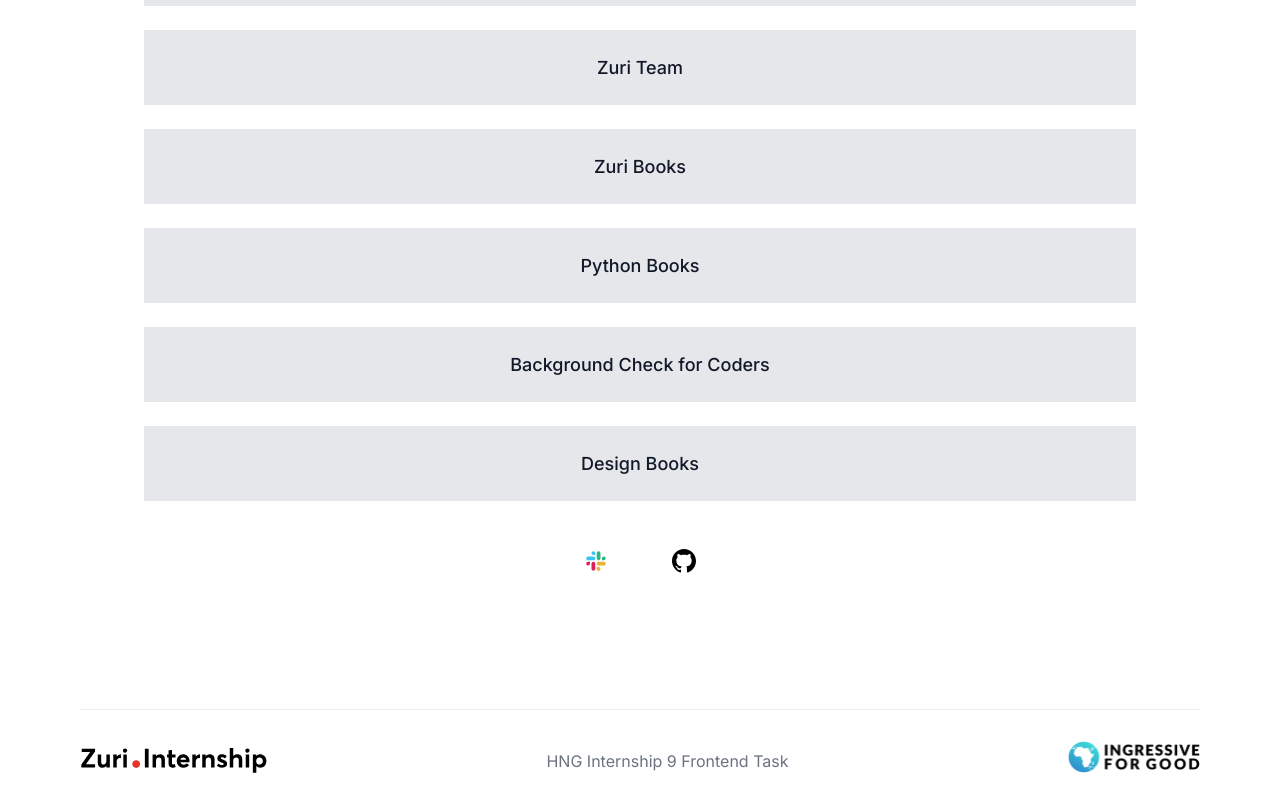
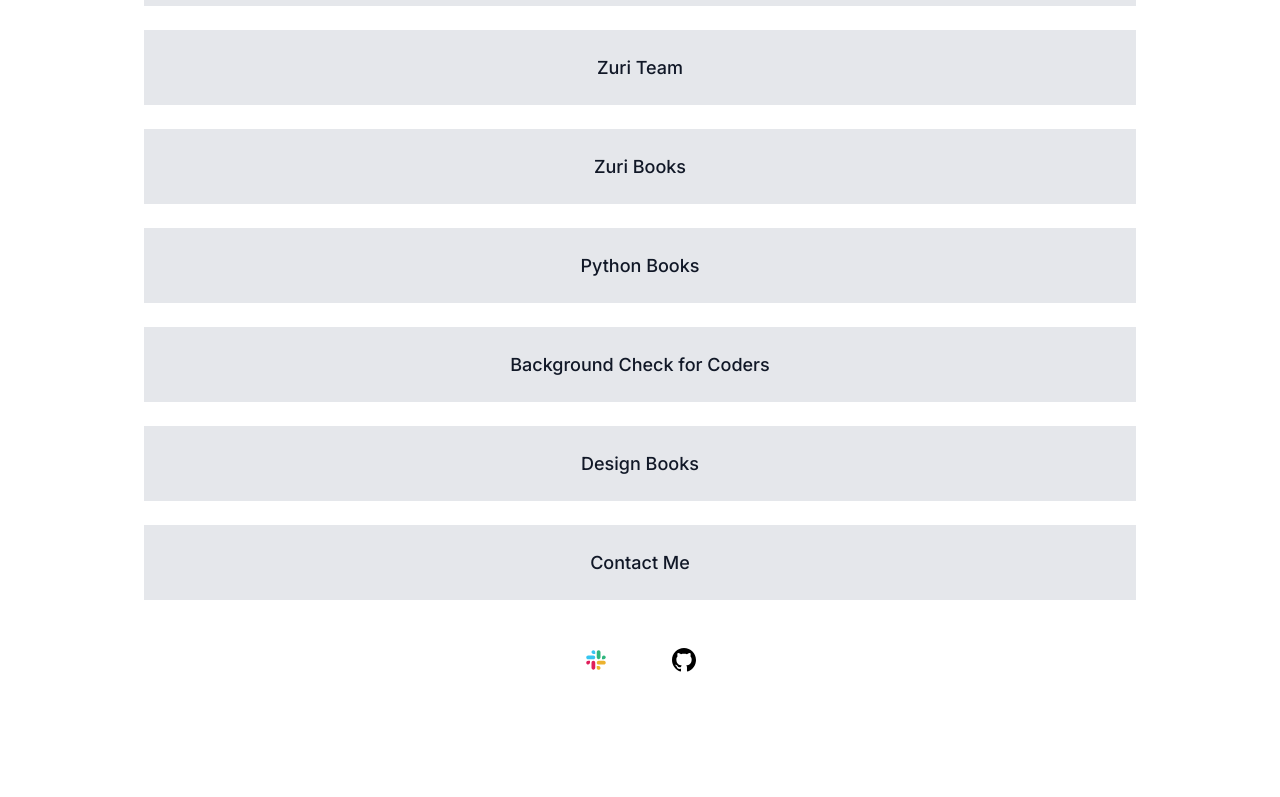
Before and after one commit to ScottDeev/HNGI9-Front-End-Stage-1-Task, a React (Vite) app in the folder linktree/: page / in a window 1280 px wide. Shown: the part 373-1170 px from the top of the page. Built offline with nearby package versions, Linux system fonts and the light colour scheme.

Commit message:
Feat: Add the react router feature and also added the contact me button

```diff
--- a/linktree/src/App.jsx
+++ b/linktree/src/App.jsx
@@ -1,5 +1,6 @@
 import { BrowserRouter, Route, Routes } from "react-router-dom"
 import FirstTask from "./pages/FirstTask"
+import SecondTask from "./pages/SecondTask"
 
 function App() {
 
@@ -10,6 +11,9 @@ function App() {
           <Route path="/" element={
             <FirstTask/>
           }/>
+          <Route path="/contact" element={
+            <SecondTask/>
+          }/>
         </Routes>
       </BrowserRouter>
     </div>
--- a/linktree/src/components/Links.jsx
+++ b/linktree/src/components/Links.jsx
@@ -45,6 +45,9 @@ export default function Links() {
             <a href={data.link} id={data.id}>{data.title}</a>
           </div>
         ))}
+          <div className='w-full flex items-center justify-center py-[24px] bg-gray-200 text-gray-900 font-[500] text-[18px]'>
+            <Link to='/contact' id='contact'>Contact Me</Link>
+          </div>
       </div>
       <div className="flex items-center justify-center py-[24px] gap-[64px]">
         <img src={slackIcon} alt="slackIcon" />
```
